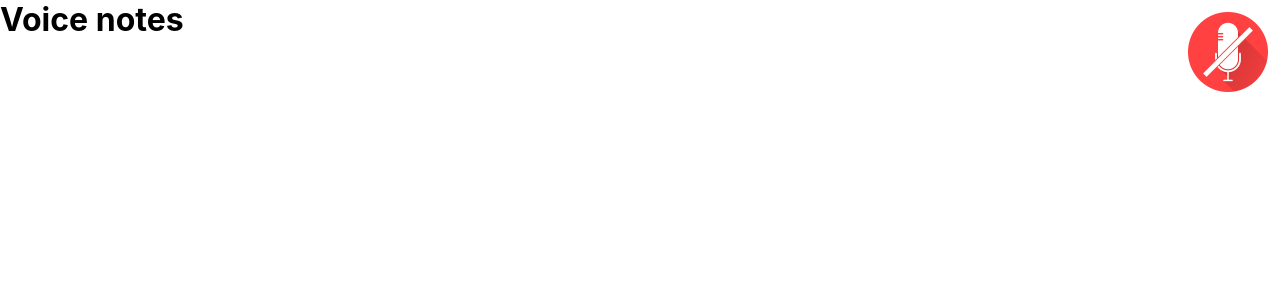
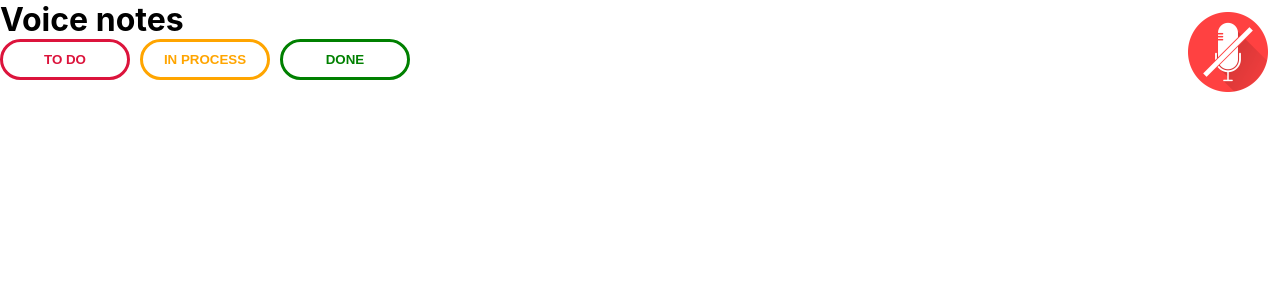
Before and after one commit to javierloba/voice_recognition, a React (Create React App) app: page / in a window 1280 px wide. Shown: the top 300 px of the page. Built offline with nearby package versions, Linux system fonts and the light colour scheme.

Commit message:
Created buttons for todo, in process & done

```diff
--- a/src/App.js
+++ b/src/App.js
@@ -2,6 +2,7 @@ import './App.css'
 import micon from "./img/mic_on.png"
 import micoff from "./img/mic_off.png"
 import { IconButton } from "@material-ui/core"
+import { NeonButton } from "./components/StyledComponents"
 
 function App() {
   return (
@@ -9,10 +10,21 @@ function App() {
         <div className="notes">
             <h1>Voice notes</h1>
             <div className="microphone">
+                {/* Este lo sacamos de material-ui */}
                 <IconButton>
                     <img className="mic-icon" src={micoff} alt="microphone" />
                 </IconButton>
             </div>
+            {/* Este lo creamos con styled components */}
+            <NeonButton status="todo">
+                To do
+            </NeonButton>
+            <NeonButton status="inprocess">
+                In process
+            </NeonButton>
+            <NeonButton status="done">
+                Done
+            </NeonButton>
         </div>
     </>
   );
--- a/src/components/StyledComponents.js
+++ b/src/components/StyledComponents.js
@@ -1,3 +1,33 @@
 import styled from "styled-components";
 
-export const Button = styled.button``
+export const MyButton = styled.button`
+    text-align: center;
+    color: #000;
+    text-transform: uppercase;
+    font-weight: 600;
+    cursor: pointer;
+    display: inline-block;
+`
+// Ahora creamos un botón de neon extendiendo
+// las propiedades de MyButton
+export const NeonButton = styled(MyButton)`
+    width: 130px;
+    padding: 10px 0;
+    margin-right: 10px;
+    background-color: transparent;
+    border: 3px solid ${({status})  =>
+    status === "done" ? "green"
+    : status === "inprocess" ? "orange" : "crimson"};
+    border-radius: 50px;
+    color: ${({status})  =>
+    status === "done" ? "green"
+    : status === "inprocess" ? "orange" : "crimson"};
+    &:hover {
+        box-shadow: 0 0 10px 0 ${({status})  =>
+        status === "done" ? "green"
+        : status === "inprocess" ? "orange" : "crimson"}
+        inset, 0 0 20px 2px ${({status})  =>
+        status === "done" ? "green"
+        : status === "inprocess" ? "orange" : "crimson"};
+    }
+`
```
